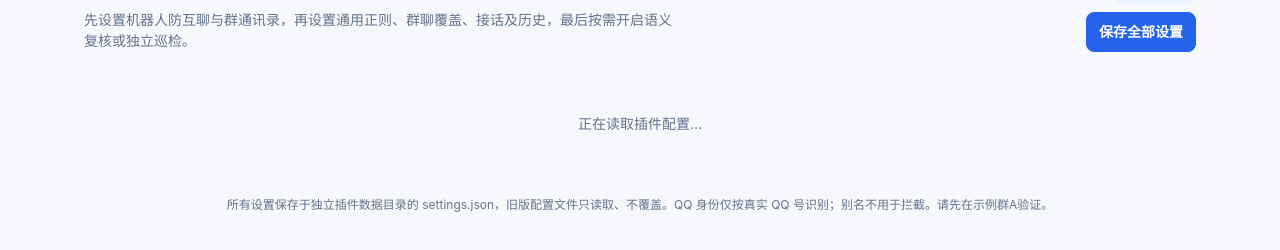
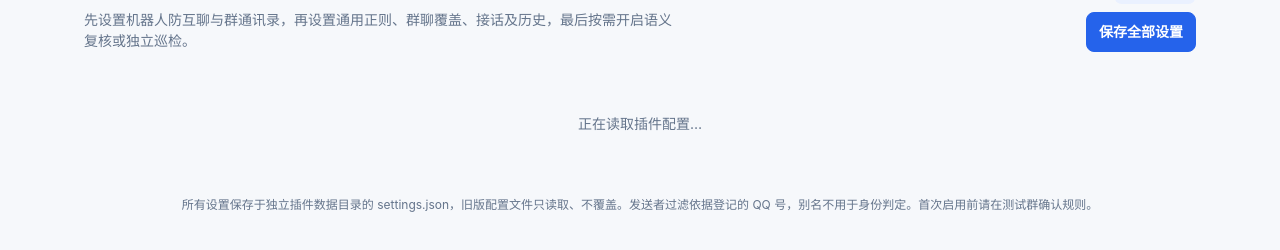
Before and after one commit to xiao-yu-6/astrbot_plugin_multibot_guard_wake_optimizer, a plain HTML site: page views/settings/index.html in a window 1280 px wide. Shown: the part 80-330 px from the top of the page. Drawn offline with Linux system fonts and the light colour scheme.

Commit message:
docs: align changelog and project descriptions with public usage

```diff
--- a/views/settings/index.html
+++ b/views/settings/index.html
@@ -13,6 +13,6 @@
     <div class="savebox"><span id="notice" role="status">连接中…</span><button id="reload" type="button" class="soft">重新读取</button><button id="save" type="button" class="primary">保存全部设置</button></div>
   </header>
   <div id="render"><div class="waiting">正在读取插件配置…</div></div>
-  <footer>所有设置保存于独立插件数据目录的 settings.json，旧版配置文件只读取、不覆盖。QQ 身份仅按真实 QQ 号识别；别名不用于拦截。请先在示例群A验证。</footer>
+  <footer>所有设置保存于独立插件数据目录的 settings.json，旧版配置文件只读取、不覆盖。发送者过滤依据登记的 QQ 号，别名不用于身份判定。首次启用前请在测试群确认规则。</footer>
 </main>
 </body></html>
```
Also changed, not shown: 6 other files.
